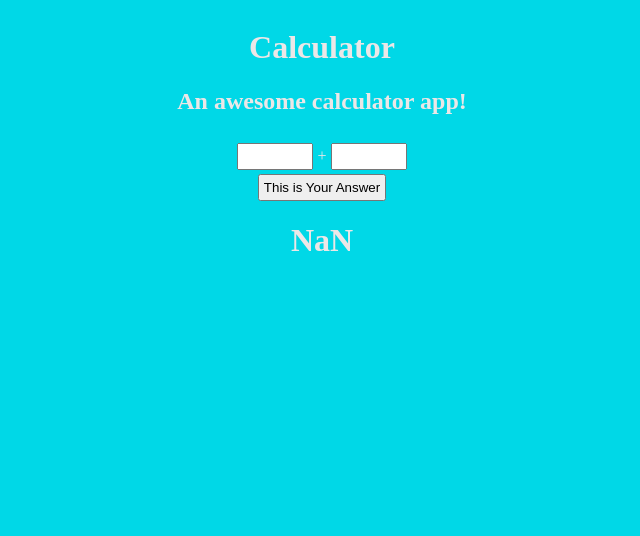
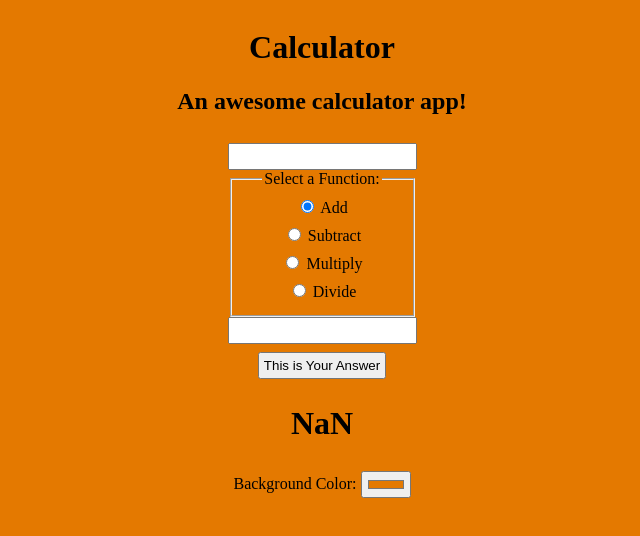
Before and after one commit to imMurkin/BabysFirstCalc, a plain HTML site: page index.html in a window 1280 px wide. Both pictures are taken after a click on the button "This is Your Answer". Shown: the whole page, without its empty margins (318-958 px from the left). Drawn offline with Linux system fonts and the light colour scheme.

Commit message:
added color pick and features

```diff
--- a/index.css
+++ b/index.css
@@ -1,6 +1,6 @@
 body {
-    background-color: #00d8e7;
-    color: #ece7e7;
+    background-color: #e47900;
+    color: #000000;
     height: 100vh;
 }
 
--- a/index.html
+++ b/index.html
@@ -21,14 +21,46 @@
     <main>
         <div>
             <div class="user-input">
-                <input id="userInput1" type="number" min="1" max="1000"> +
-                <input id="userInput2" type="number" min="1" max="1000">
+                <input id="userInput1" type="number" >
+                <fieldset>
+                    <legend>Select a Function:</legend>
+
+                    <div>
+                      <input type="radio" id="add" name="signcode" value="add"
+                             checked>
+                      <label for="add">Add</label>
+                    </div>
+
+                    <div>
+                      <input type="radio" id="subtract" name="signcode" value="subtract">
+                      <label for="subtract">Subtract</label>
+                    </div>
+
+                    <div>
+                      <input type="radio" id="multiply" name="signcode" value="multiply">
+                      <label for="multiply">Multiply</label>
+                    </div>
+
+                    <div>
+                      <input type="radio" id="divide" name="signcode" value="divide">
+                      <label for="divide">Divide</label>
+                    </div>
+                </fieldset>
+
+                <input id="userInput2" type="number" >
             </div>
 
-            <input id="answer" type="button" value="This is Your Answer">
+            <div>
+              <input id="answer" type="button" value="This is Your Answer">
+            </div>
 
             <h1 id="result"></h1>
         </div>
+      <div>
+          Background Color:
+        <input type="color" id="color" value="#e47900">
+      </div>
+
     </main>
 
     <!-- (Generally) load .js files at the end of your <body> as you want your page to display instantly; we can often wait for the JS to load in the background.-->
--- a/index.js
+++ b/index.js
@@ -1,3 +1,7 @@
+const userInput1 = document.getElementById("userInput1")
+const userInput2 = document.getElementById("userInput2")
+const colorPicker = document.getElementById("color")
+
 function add(a, b) {
     // We want to call parseInt() on our a and b arguments, because we don't
     // know that they are numbers.
@@ -6,12 +10,19 @@ function add(a, b) {
     return parseInt(a) + parseInt(b)
 }
 
+function subtract(a, b) {
+    return parseInt(a) - parseInt(b)
+}
+
+function multiply(a, b) {
+    return parseInt(a) * parseInt(b)
+}
+
+function divide(a, b) {
+    return parseInt(a) / parseInt(b)
+}
+
 function submitAnswer() {
-    // Get our input elements
-    // see also: https://developer.mozilla.org/en-US/docs/Web/API/Document/getElementById
-    const userInput1 = document.getElementById("userInput1")
-    const userInput2 = document.getElementById("userInput2")
-
     // Check if input elements are null; return if so
     if (!userInput1 || !userInput2) return
 
@@ -24,7 +35,21 @@ function submitAnswer() {
     const value1 = userInput1.value
     const value2 = userInput2.value
 
-    const answer = add(value1, value2)
+    const optionAdd = document.getElementById("add")
+    const optionSub = document.getElementById("subtract")
+    const optionMul = document.getElementById("multiply")
+    const optionDiv = document.getElementById("divide")
+
+    let answer
+    if (optionDiv.checked) {
+        answer = divide(value1, value2)
+    } else if (optionSub.checked) {
+        answer = subtract(value1, value2)
+    } else if (optionMul.checked) {
+        answer = multiply(value1, value2)
+    } else {
+        answer = add(value1, value2)
+    }
 
     // Get our output element
     const result = document.getElementById("result")
@@ -44,7 +69,15 @@ submitButton.addEventListener("click", submitAnswer)
 
 // On key up, we try to call submit anwwer so users don't have to press the
 // button now -- an example of reactive input design
-const userInput1 = document.getElementById("userInput1")
-const userInput2 = document.getElementById("userInput2")
 userInput1.addEventListener("change", submitAnswer)
 userInput2.addEventListener("change", submitAnswer)
+
+function colorPick() {
+    // Be defensive!
+    if (!colorPicker) return
+
+    const colorValue = colorPicker.value
+    document.body.style.backgroundColor = colorValue
+}
+
+colorPicker.addEventListener("change", colorPick)
```
